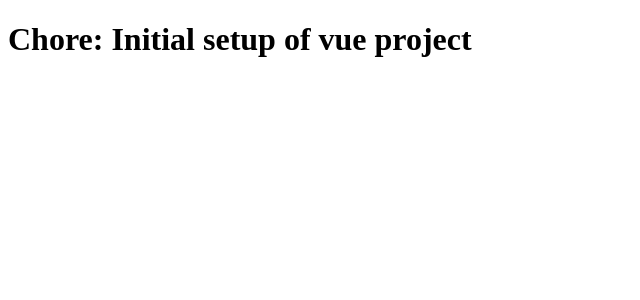
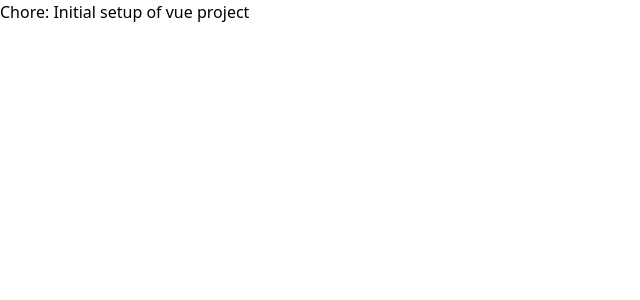
Before and after one commit to adiwahyudi02/pokelist, a Vue app: page / in a window 1280 px wide. Shown: the top 300 px of the page, without its empty margins (0-640 px from the left). Built offline with nearby package versions, Linux system fonts and the light colour scheme.

Commit message:
chore: Add tailwind css dependency

```diff
--- a/package.json
+++ b/package.json
@@ -26,11 +26,14 @@
     "@vue/eslint-config-typescript": "^12.0.0",
     "@vue/test-utils": "^2.4.1",
     "@vue/tsconfig": "^0.4.0",
+    "autoprefixer": "^10.4.16",
     "eslint": "^8.49.0",
     "eslint-plugin-vue": "^9.17.0",
     "jsdom": "^22.1.0",
     "npm-run-all2": "^6.1.1",
+    "postcss": "^8.4.31",
     "prettier": "^3.0.3",
+    "tailwindcss": "^3.3.3",
     "typescript": "~5.2.0",
     "vite": "^4.4.11",
     "vitest": "^0.34.6",
--- /dev/null
+++ b/postcss.config.js
@@ -0,0 +1,6 @@
+module.exports = {
+  plugins: {
+    tailwindcss: {},
+    autoprefixer: {},
+  },
+}
--- a/src/assets/main.css
+++ b/src/assets/main.css
@@ -0,0 +1,3 @@
+@tailwind base;
+@tailwind components;
+@tailwind utilities;
--- /dev/null
+++ b/tailwind.config.js
@@ -0,0 +1,8 @@
+/** @type {import('tailwindcss').Config} */
+module.exports = {
+  content: ['./index.html', './src/**/*.{vue,js,ts,jsx,tsx}'],
+  theme: {
+    extend: {},
+  },
+  plugins: [],
+}
```
Also changed, not shown: 1 other file (tests, documents, lock files or other folders).
